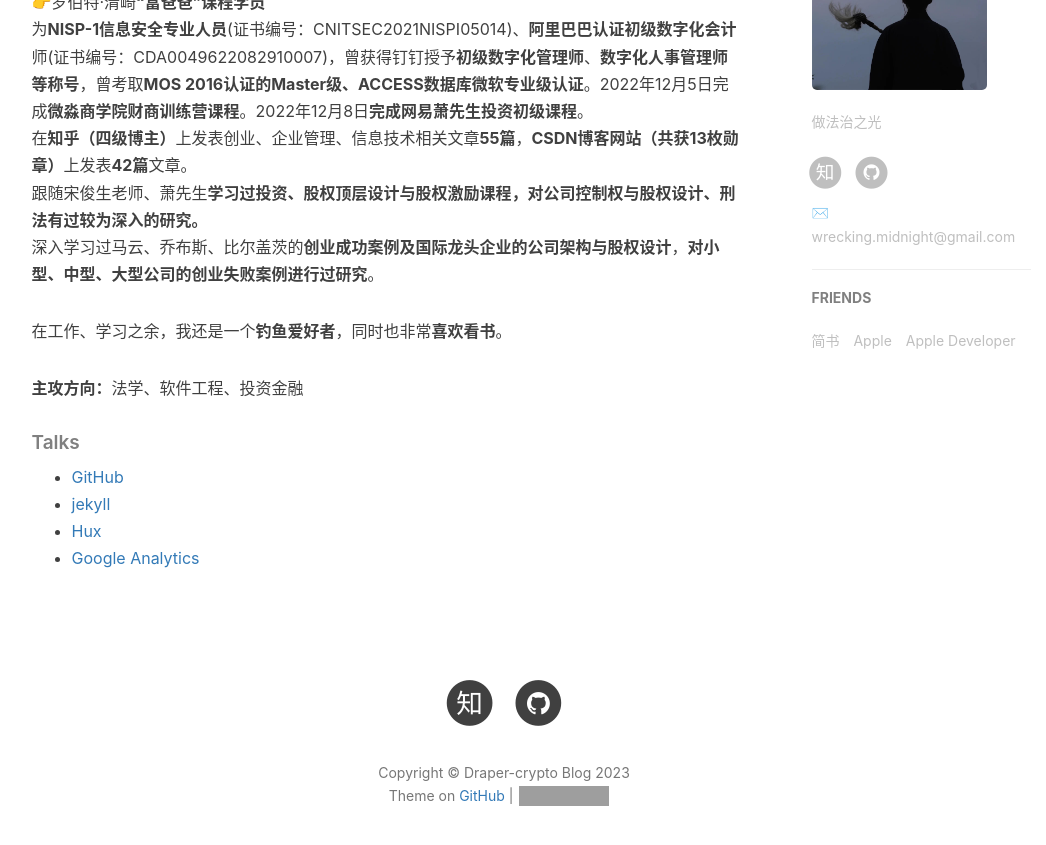
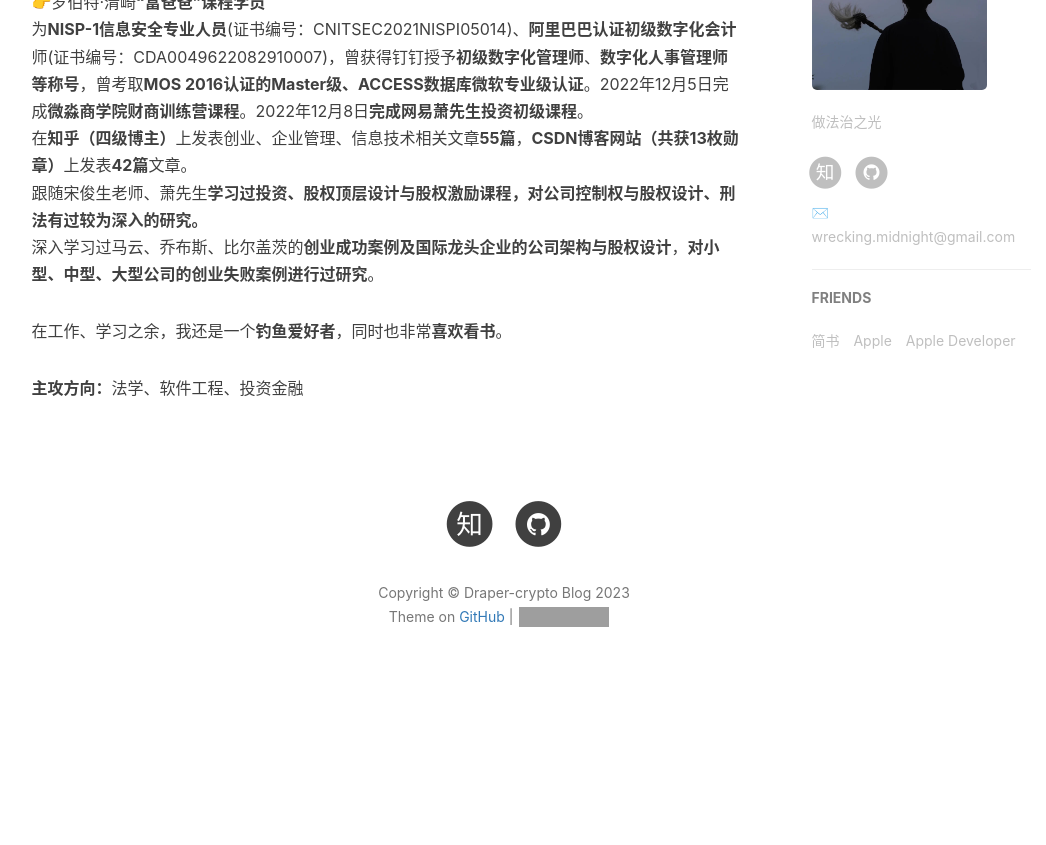
Before and after one commit to Draper-crypto/Draper-crypto.github.io, a Jekyll site: the page built from about.html, in a window 1280 px wide and 900 px high, scrolled down 669 px. Shown: the top 845 px of the window, without its empty margins (136-1182 px from the left). Built offline with Jekyll 4.4.1, drawn with Linux system fonts in a browser that asks for light colours; nearby versions of some CDN libraries; comment, search, counter and statistics services are not loaded; after the commit the page ends 1390 px from its top, so only the background shows below that; some of the changed lines change nothing that is shown; grey boxes are pictures that could not be loaded.

Commit message:
更新 about.html

```diff
--- a/about.html
+++ b/about.html
@@ -29,15 +29,15 @@
     <p>在工作、学习之余，我还是一个<strong>钓鱼爱好者</strong>，同时也非常<strong>喜欢看书</strong>。</p>
     <p><strong>主攻方向：</strong>法学、软件工程、投资金融</p>
 
-
-    <h5>Talks</h5>
+    <!-- 链接 -->
+    <!-- <h5>Talks</h5>
 
     <ul>
         <li><a href="https://github.com">GitHub</a></li>
         <li><a href="http://jekyll.com.cn/">jekyll</a></li>
         <li><a href="http://huangxuan.me/">Hux</a></li>
         <li><a href="https://analytics.google.com/analytics">Google Analytics</a></li>
-    </ul>
+    </ul> -->
 </div>
 
 <!-- English Version -->
```
